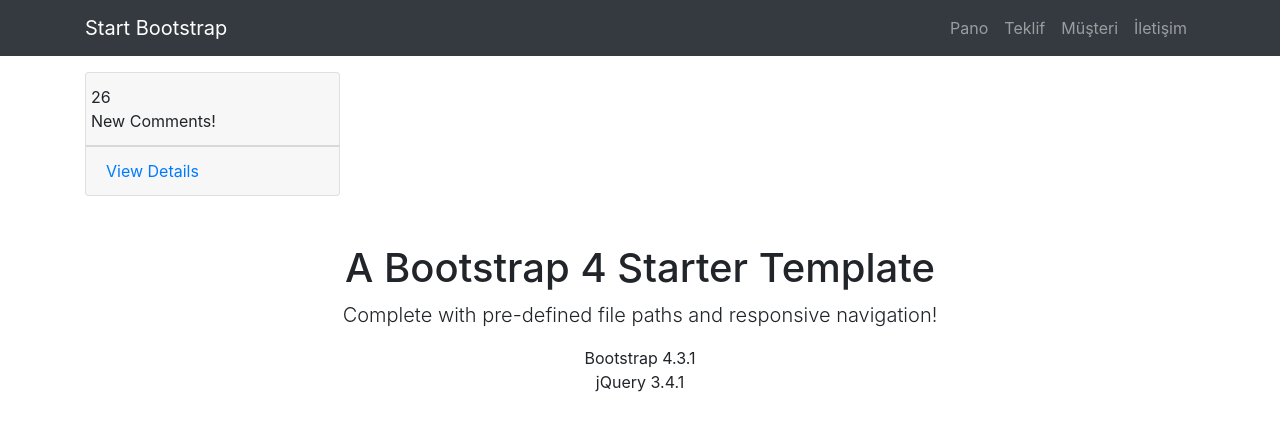
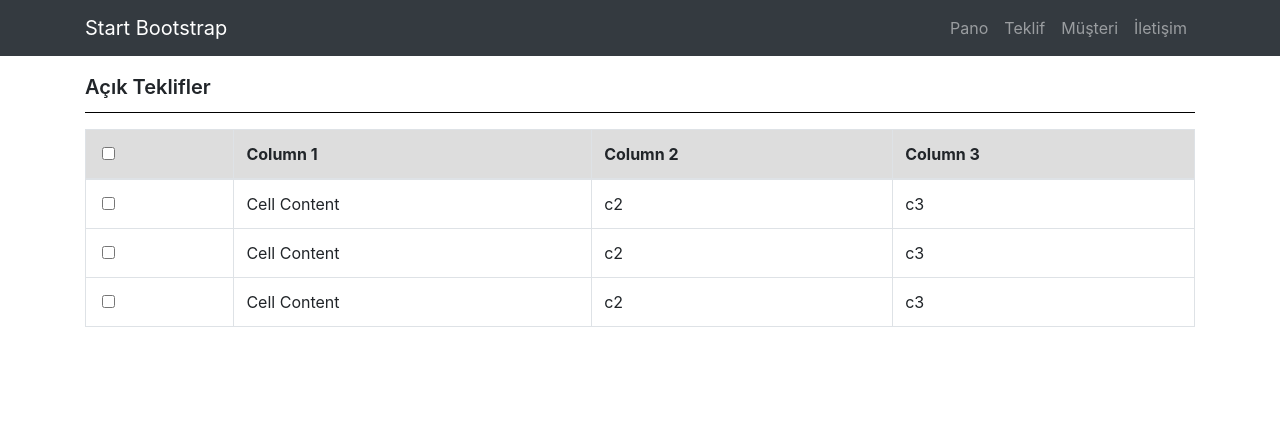
Before and after one commit to tolgagnydnn/teklifsts, a Vue app in the folder web/: page / in a window 1280 px wide. Shown: the top 430 px of the page. Built offline with nearby package versions, Linux system fonts and the light colour scheme.

Commit message:
Pano Tablo Oluşturuldu

```diff
--- a/web/src/assets/css/site.css
+++ b/web/src/assets/css/site.css
@@ -19,3 +19,13 @@
 .router-link-active {
   color: aqua;
 }
+  .acikTeklifler p  {
+    font-size: 20px;
+    border-bottom:solid 1px #000;
+    padding-bottom: 10px;
+    font-weight: 600;
+  }
+
+  .acikTeklifler thead {
+    background: #ddd;
+  }
--- a/web/src/components/Pano.vue
+++ b/web/src/components/Pano.vue
@@ -1,37 +1,55 @@
 <template>
 
 <div class="row">
-    <div class="col-xl-3 col-lg-6">
-        <div class="card card-primary card-inverse">
-            <div class="card-header card-primary">
-                <div class="row">
-                    <div class="col-xs-3">
-                        <i class="fa fa-comments fa-5x"></i>
-                    </div>
-                    <div class="col-xs-9 text-xs-right">
-                        <div class="huge">26</div>
-                        <div>New Comments!</div>
-                    </div>
-                </div>
+  <div class="col-lg-12 col-md-12 col-sm-12 col-12 acikTeklifler">
+      <p> Açık Teklifler </p>
+      <table class="table table-bordered" >
+      <thead>
+        <tr>
+          <th scope="col">
+            <div class="custom-control custom-checkbox">
+                  <input type="checkbox" class="form-check-input" id="exampleCheck1">
             </div>
-            <div class="card-footer card-default">
-                <a href="javascript:;">
-                    <span class="pull-xs-left">View Details</span>
-                    <span class="pull-xs-right"><i class="fa fa-arrow-circle-right"></i></span>
-                    <div class="clearfix"></div>
-                </a>
+          </th>
+          <th scope="col">Column 1</th>
+          <th scope="col">Column 2</th>
+          <th scope="col">Column 3</th>
+        </tr>
+      </thead>
+      <tbody>
+        <tr>
+          <th scope="row">
+            <div class="custom-control custom-checkbox">
+                  <input type="checkbox" class="form-check-input" id="exampleCheck1">
             </div>
-        </div>
-    </div>
-
-    <div class="col-lg-12 text-center">
-        <h1 class="mt-5">A Bootstrap 4 Starter Template</h1>
-        <p class="lead">Complete with pre-defined file paths and responsive navigation!</p>
-        <ul class="list-unstyled">
-            <li>Bootstrap 4.3.1</li>
-            <li>jQuery 3.4.1</li>
-        </ul>
-    </div>
+          </th>
+          <td>Cell Content</td>
+          <td>c2</td>
+          <td>c3</td>
+        </tr>
+        <tr>
+          <th scope="row">
+            <div class="custom-control custom-checkbox">
+                  <input type="checkbox" class="form-check-input" id="exampleCheck1">
+            </div>
+          </th>
+          <td>Cell Content</td>
+          <td>c2</td>
+          <td>c3</td>
+        </tr>
+        <tr>
+          <th scope="row">
+            <div class="custom-control custom-checkbox">
+                  <input type="checkbox" class="form-check-input" id="exampleCheck1">
+            </div>
+          </th>
+          <td>Cell Content</td>
+          <td>c2</td>
+          <td>c3</td>
+        </tr>
+      </tbody>
+    </table>
+  </div>
 </div>
 
 </template>
```
